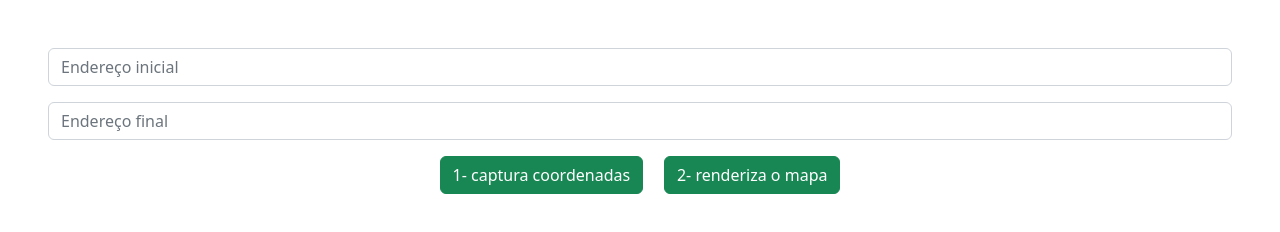
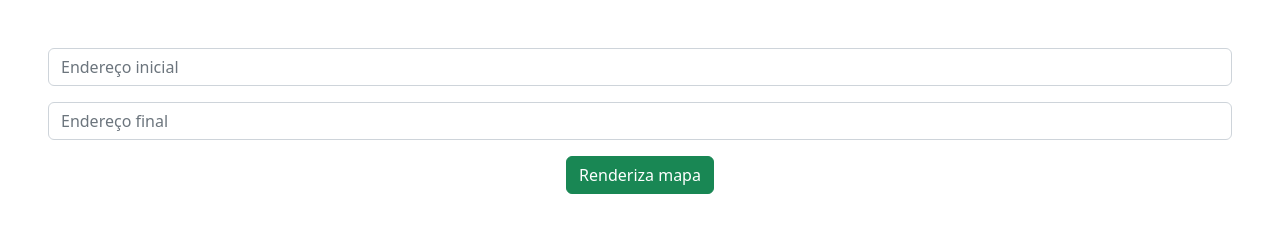
Before and after one commit to marcocarneiro/leaflet-mapas, a plain HTML site: page rota-inicio-fim.html in a window 1280 px wide. Drawn offline with nearby package versions, Linux system fonts and the light colour scheme.

Commit message:
Utilização do async await para renderizar o mapa numa única etapa

```diff
--- a/codeInicioFim.js
+++ b/codeInicioFim.js
@@ -1,33 +1,42 @@
 const boxmapa = document.getElementById('boxmapa')
+var errCoords = 0
+var latinicio, loninicio, latfinal, lonfinal
 
 
-var renderRota = ()=>{
+var renderizaMap = async()=>{
     var txt_inicio = document.getElementById('txt_inicio')
     var txt_final = document.getElementById('txt_final')
     var urlInicio = "https://nominatim.openstreetmap.org/search?format=json&limit=3&q=" + txt_inicio.value
     var urlFinal = "https://nominatim.openstreetmap.org/search?format=json&limit=3&q=" + txt_final.value
 
-    fetch(urlInicio)
+    //retorna latitude e longitude dos 2 endereços (openStreetMap)
+    await fetch(urlInicio)
         .then(response => response.json())
         .then(data => {
-            boxmapa.setAttribute('latinicio', data[0].lat)
-            boxmapa.setAttribute('loninicio', data[0].lon)
+            latinicio = data[0].lat
+            loninicio = data[0].lon
         })
-        .catch(err => console.log(err))
+        .catch(err => errCoords = 1)
 
-    fetch(urlFinal)
+    await fetch(urlFinal)
         .then(response => response.json())
         .then(data => {
-            boxmapa.setAttribute('latfinal', data[0].lat)
-            boxmapa.setAttribute('lonfinal', data[0].lon)
+            latfinal = data[0].lat
+            lonfinal = data[0].lon
         })
-        .catch(err => console.log(err))
-}
+        .catch(err => errCoords = 1)
 
-var getDadosMapa = ()=>{
+    //errCoords = 1 houve erro na consulta
+    if(errCoords == 1){
+        alert('Um dos endereços contém erro, ou não existem. Tente adicionar a cidade.')
+        txt_inicio.value = ''
+        txt_final.value = ''
+        boxmapa.innerHTML = ''
+    }
+
+    //Renderiza o mapa com a rota
     boxmapa.innerHTML = ''
     boxmapa.innerHTML = '<div id="map"></div>'
-    //Renderiza o mapa com a rota
     var map = L.map('map');
     L.tileLayer('https://{s}.tile.osm.org/{z}/{x}/{y}.png', {
         attribution: 'OSM'
@@ -35,9 +44,10 @@ var getDadosMapa = ()=>{
 
     L.Routing.control({
         waypoints: [
-            L.latLng(boxmapa.getAttribute('latinicio'), boxmapa.getAttribute('loninicio')),
-            L.latLng(boxmapa.getAttribute('latfinal'), boxmapa.getAttribute('lonfinal'))
+            L.latLng(latinicio,loninicio),
+            L.latLng(latfinal, lonfinal)
         ],
         routeWhileDragging: true
     }).addTo(map);
+
 }
--- a/rota-inicio-fim.html
+++ b/rota-inicio-fim.html
@@ -30,8 +30,9 @@
     <div class="mb-5">
         <input type="text" name="txt_inicio" id="txt_inicio" class="form-control mb-3" placeholder="Endereço inicial">
         <input type="text" name="txt_final" id="txt_final" class="form-control mb-3" placeholder="Endereço final">
-        <button onClick="renderRota()" class="btn btn-success">1- captura coordenadas</button>  &nbsp; &nbsp;
-        <button onClick="getDadosMapa()" class="btn btn-success">2- renderiza o mapa</button>
+        <!-- <button onClick="renderRota()" class="btn btn-success">1- captura coordenadas</button>  &nbsp; &nbsp;
+        <button onClick="getDadosMapa()" class="btn btn-success">2- renderiza o mapa</button> -->
+        <button onClick="renderizaMap()" class="btn btn-success">Renderiza mapa</button>
     </div>
 
     <div id="boxmapa"></div>
```
